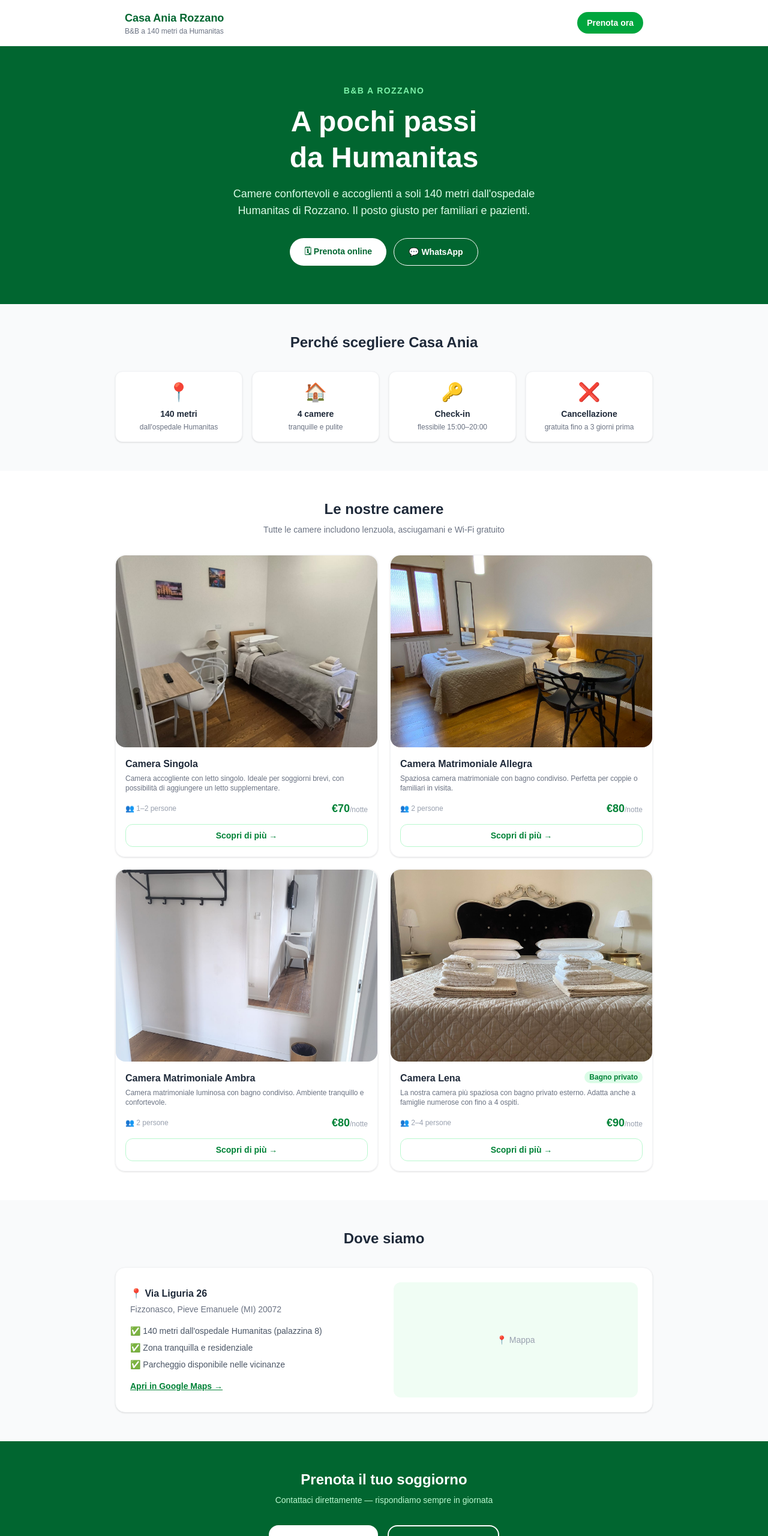
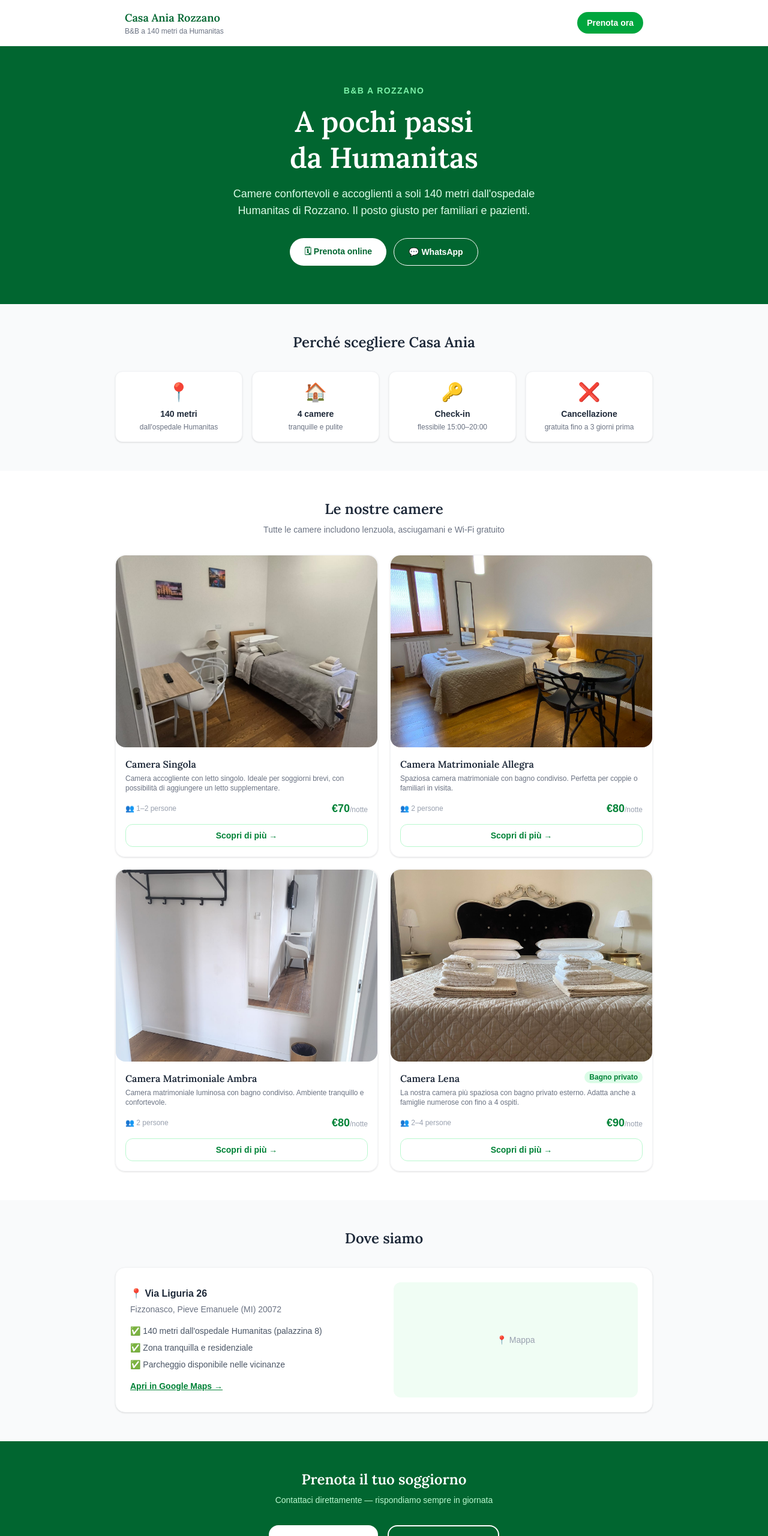
Before and after one commit to CasaAnia/sito-casaania, a Next.js app: page / in a window 1280 px wide. Shown: the top 2561 px of the page at 60% size. Built offline with nearby package versions, Linux system fonts and the light colour scheme.

Commit message:
Homepage: font Lora su tutti i titoli

```diff
--- a/app/page.tsx
+++ b/app/page.tsx
@@ -1,4 +1,6 @@
 import Link from 'next/link'
+
+const loraStyle = { fontFamily: "'Lora', serif" }
 
 const PHONE = '3427004345'
 const PHONE_DISPLAY = '342 700 4345'
@@ -44,12 +46,13 @@ const rooms = [
 export default function Home() {
   return (
     <main className="min-h-screen bg-white text-gray-900">
+      <style>{`@import url('https://fonts.googleapis.com/css2?family=Lora:ital,wght@0,400;0,600;1,400&display=swap');`}</style>
 
       {/* HEADER */}
       <header className="bg-white border-b border-gray-100 sticky top-0 z-50">
         <div className="max-w-4xl mx-auto px-4 py-4 flex items-center justify-between">
           <div>
-            <h1 className="text-lg font-bold text-green-800">Casa Ania Rozzano</h1>
+            <h1 style={loraStyle} className="text-lg font-semibold text-green-800">Casa Ania Rozzano</h1>
             <p className="text-xs text-gray-500">B&B a 140 metri da Humanitas</p>
           </div>
           <Link href="/prenota"
@@ -63,7 +66,7 @@ export default function Home() {
       <section className="bg-green-800 text-white py-16 px-4">
         <div className="max-w-4xl mx-auto text-center">
           <p className="text-green-300 text-sm font-semibold uppercase tracking-widest mb-3">B&B a Rozzano</p>
-          <h2 className="text-3xl md:text-5xl font-bold mb-4 leading-tight">
+          <h2 style={loraStyle} className="text-3xl md:text-5xl font-semibold mb-4 leading-tight">
             A pochi passi<br />da Humanitas
           </h2>
           <p className="text-green-100 text-lg mb-8 max-w-xl mx-auto">
@@ -85,7 +88,7 @@ export default function Home() {
       {/* PERCHÉ NOI */}
       <section className="py-12 px-4 bg-gray-50">
         <div className="max-w-4xl mx-auto">
-          <h2 className="text-2xl font-bold text-center mb-8 text-gray-800">Perché scegliere Casa Ania</h2>
+          <h2 style={loraStyle} className="text-2xl font-semibold text-center mb-8 text-gray-800">Perché scegliere Casa Ania</h2>
           <div className="grid grid-cols-2 md:grid-cols-4 gap-4">
             {[
               { icon: '📍', title: '140 metri', desc: "dall'ospedale Humanitas" },
@@ -106,7 +109,7 @@ export default function Home() {
       {/* CAMERE */}
       <section className="py-12 px-4">
         <div className="max-w-4xl mx-auto">
-          <h2 className="text-2xl font-bold text-center mb-2 text-gray-800">Le nostre camere</h2>
+          <h2 style={loraStyle} className="text-2xl font-semibold text-center mb-2 text-gray-800">Le nostre camere</h2>
           <p className="text-center text-gray-500 text-sm mb-8">Tutte le camere includono lenzuola, asciugamani e Wi-Fi gratuito</p>
           <div className="grid grid-cols-1 md:grid-cols-2 gap-5">
             {rooms.map((room, i) => (
@@ -116,7 +119,7 @@ export default function Home() {
                 </Link>
                 <div className="p-4">
                   <div className="flex items-start justify-between mb-1">
-                    <h3 className="font-bold text-gray-800">{room.name}</h3>
+                    <h3 style={loraStyle} className="font-semibold text-gray-800">{room.name}</h3>
                     {room.badge && (
                       <span className="text-xs bg-green-100 text-green-700 px-2 py-0.5 rounded-full font-semibold ml-2 shrink-0">{room.badge}</span>
                     )}
@@ -139,7 +142,7 @@ export default function Home() {
       {/* DOVE SIAMO */}
       <section className="py-12 px-4 bg-gray-50">
         <div className="max-w-4xl mx-auto">
-          <h2 className="text-2xl font-bold text-center mb-8 text-gray-800">Dove siamo</h2>
+          <h2 style={loraStyle} className="text-2xl font-semibold text-center mb-8 text-gray-800">Dove siamo</h2>
           <div className="bg-white rounded-2xl p-6 shadow-sm border border-gray-100 md:flex md:gap-8 md:items-center">
             <div className="md:flex-1 mb-6 md:mb-0">
               <p className="font-semibold text-gray-800 mb-1">📍 Via Liguria 26</p>
@@ -164,7 +167,7 @@ export default function Home() {
       {/* CONTATTI / PRENOTAZIONE */}
       <section className="py-12 px-4 bg-green-800 text-white">
         <div className="max-w-4xl mx-auto text-center">
-          <h2 className="text-2xl font-bold mb-2">Prenota il tuo soggiorno</h2>
+          <h2 style={loraStyle} className="text-2xl font-semibold mb-2">Prenota il tuo soggiorno</h2>
           <p className="text-green-200 text-sm mb-8">Contattaci direttamente — rispondiamo sempre in giornata</p>
           <div className="flex flex-col sm:flex-row gap-4 justify-center max-w-sm mx-auto">
             <a href={WA_LINK} target="_blank" rel="noopener noreferrer"
```
